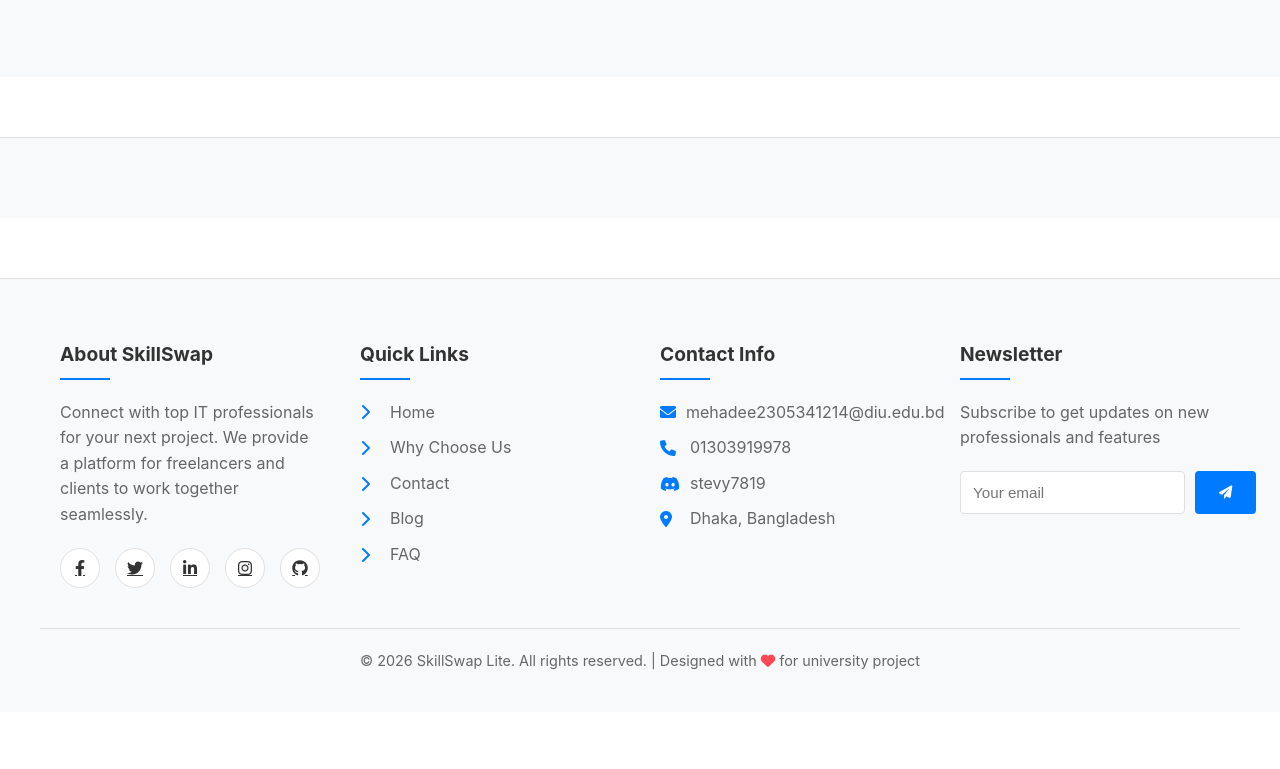
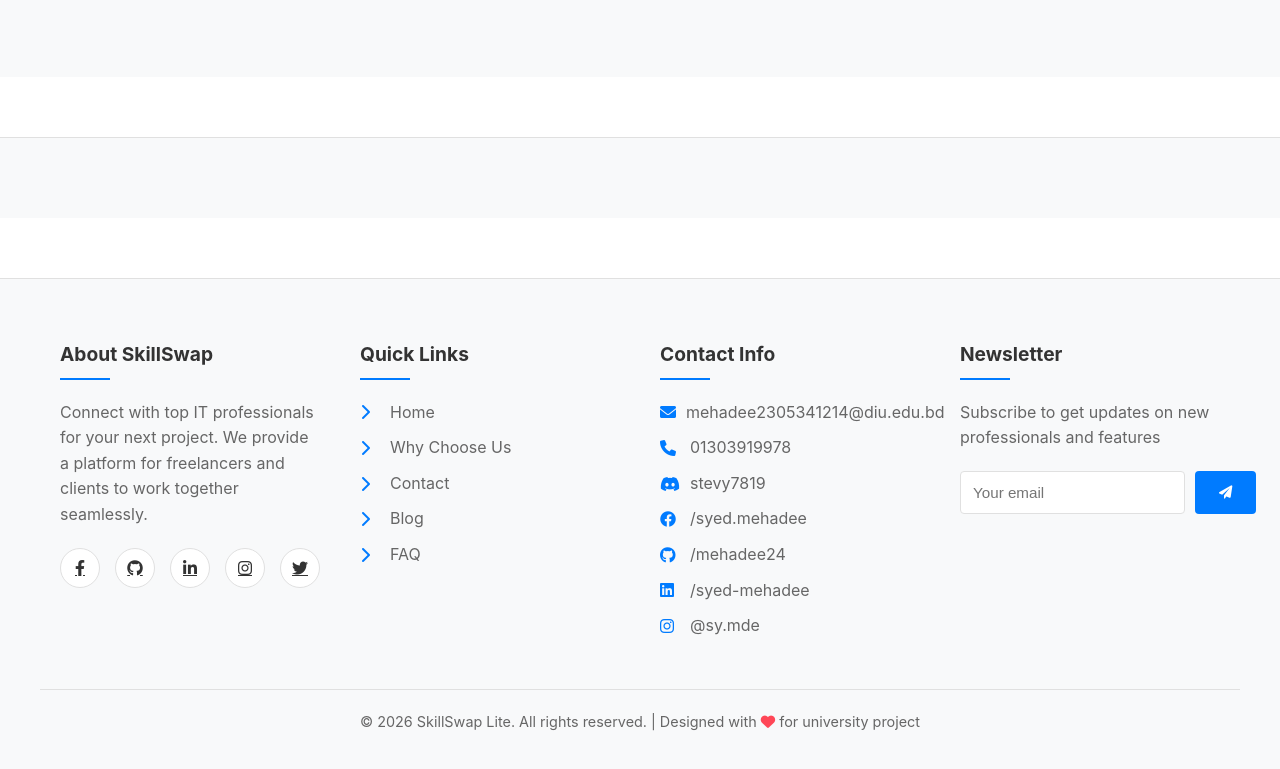
Before and after one commit to mehadee24/skillswap-lite, a website: page frontend/why-choose-us.html in a window 1280 px wide. Shown: the part 1282-2051 px from the top of the page. Before the commit the page ends 1994 px from the top, so only its background shows below. Drawn offline with Linux system fonts and the light colour scheme.

Commit message:
contact links and information updated

```diff
--- a/frontend/why-choose-us.html
+++ b/frontend/why-choose-us.html
@@ -138,11 +138,21 @@
             <h3>About SkillSwap</h3>
             <p>Connect with top IT professionals for your next project. We provide a platform for freelancers and clients to work together seamlessly.</p>
             <div class="social-links">
-                <a href="#"><i class="fab fa-facebook-f"></i></a>
-                <a href="#"><i class="fab fa-twitter"></i></a>
-                <a href="#"><i class="fab fa-linkedin-in"></i></a>
-                <a href="#"><i class="fab fa-instagram"></i></a>
-                <a href="#"><i class="fab fa-github"></i></a>
+                <a href="https://www.facebook.com/syed.mehadee" target="_blank" rel="noopener noreferrer" title="Facebook">
+                    <i class="fab fa-facebook-f"></i>
+                </a>
+                <a href="https://github.com/mehadee24" target="_blank" rel="noopener noreferrer" title="GitHub">
+                    <i class="fab fa-github"></i>
+                </a>
+                <a href="https://www.linkedin.com/in/syed-mehadee-2434152a5/" target="_blank" rel="noopener noreferrer" title="LinkedIn">
+                    <i class="fab fa-linkedin-in"></i>
+                </a>
+                <a href="https://www.instagram.com/sy.mde/" target="_blank" rel="noopener noreferrer" title="Instagram">
+                    <i class="fab fa-instagram"></i>
+                </a>
+                <a href="#" target="_blank" rel="noopener noreferrer" title="Twitter">
+                    <i class="fab fa-twitter"></i>
+                </a>
             </div>
         </div>
 
@@ -159,12 +169,35 @@
 
         <div class="footer-section">
             <h3>Contact Info</h3>
-            <div class="contact-info">
-                <p><i class="fas fa-envelope"></i> mehadee2305341214@diu.edu.bd</p>
-                <p><i class="fas fa-phone"></i> 01303919978</p>
-                <p><i class="fab fa-discord"></i> stevy7819</p>
-                <p><i class="fas fa-map-marker-alt"></i> Dhaka, Bangladesh</p>
-            </div>
+             <div class="contact-info">
+                    <p><i class="fas fa-envelope"></i> mehadee2305341214@diu.edu.bd</p>
+                    <p><i class="fas fa-phone"></i> 01303919978</p>
+                    <p><i class="fab fa-discord"></i> stevy7819</p>
+                    <p>
+                        <i class="fab fa-facebook"></i>
+                        <a href="https://www.facebook.com/syed.mehadee" target="_blank" rel="noopener noreferrer" style="color: var(--text-secondary); text-decoration: none;">
+                            /syed.mehadee
+                        </a>
+                    </p>
+                    <p>
+                        <i class="fab fa-github"></i>
+                        <a href="https://github.com/mehadee24" target="_blank" rel="noopener noreferrer" style="color: var(--text-secondary); text-decoration: none;">
+                            /mehadee24
+                        </a>
+                    </p>
+                    <p>
+                        <i class="fab fa-linkedin"></i>
+                        <a href="https://www.linkedin.com/in/syed-mehadee-2434152a5/" target="_blank" rel="noopener noreferrer" style="color: var(--text-secondary); text-decoration: none;">
+                            /syed-mehadee
+                        </a>
+                    </p>
+                    <p>
+                        <i class="fab fa-instagram"></i>
+                        <a href="https://www.instagram.com/sy.mde/" target="_blank" rel="noopener noreferrer" style="color: var(--text-secondary); text-decoration: none;">
+                            @sy.mde
+                        </a>
+                    </p>
+                </div>
         </div>
 
         <div class="footer-section">
```
Also changed, not shown: frontend/contact.html (+39 -6 lines), frontend/index.html (+40 -7 lines).
